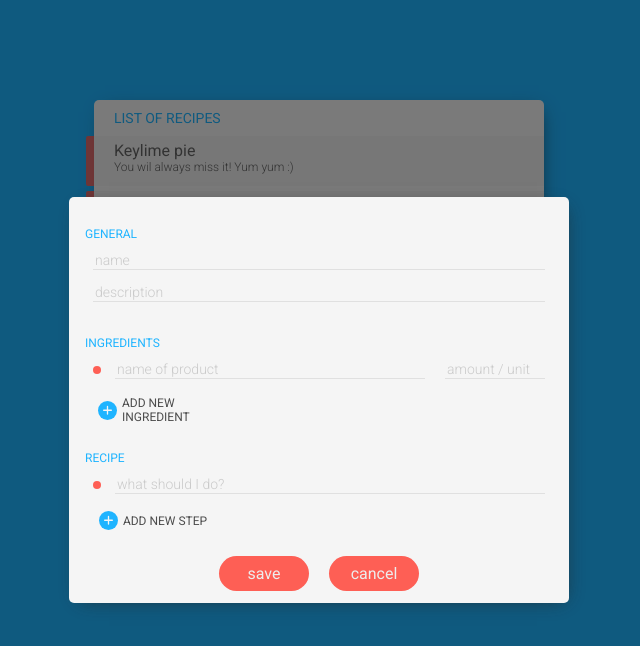
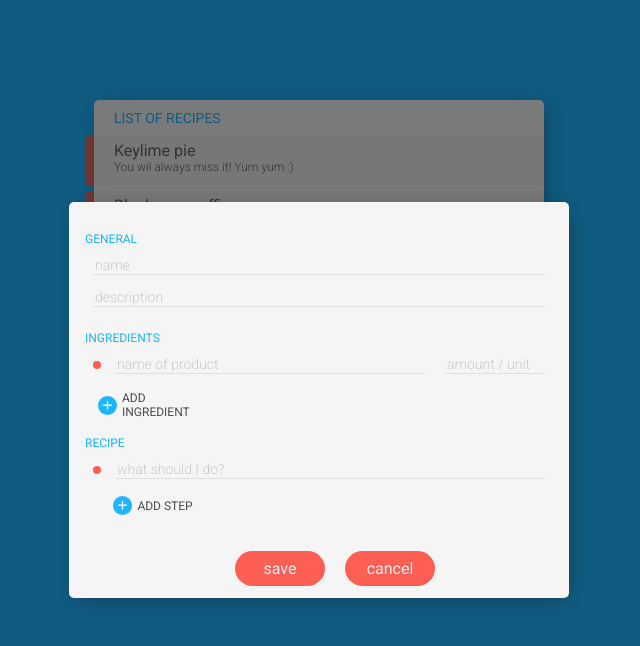
Before and after one commit to aanti/recipes-book, a React app: page / in a window 1280 px wide. Shown: the top 646 px of the page, without its empty margins (321-961 px from the left). Built offline with nearby package versions, Linux system fonts and the light colour scheme.

Commit message:
Addition on new recipes

```diff
--- a/src/components/Field/TextField/TextField.js
+++ b/src/components/Field/TextField/TextField.js
@@ -57,7 +57,7 @@ export const TextField = ({ name, ...rest }) => (
 )
 
 export const TextFieldArray = ({ name, ...rest }) => (
-  <FieldArray name={name} component={InputArray} itemName={name} {...rest}>
+  <FieldArray name={name} component={InputArray} {...rest}>
     {
       (field) => <TextField name={field} {...rest} />
     }
@@ -65,7 +65,7 @@ export const TextFieldArray = ({ name, ...rest }) => (
 )
 
 export const IngredientArray = ({ name, ...rest }) => (
-  <FieldArray name={name} component={InputArray} itemName={name} {...rest}>
+  <FieldArray name={name} component={InputArray} {...rest}>
     {
       (field) => (
         <div className={style.ingredient}>
@@ -78,7 +78,7 @@ export const IngredientArray = ({ name, ...rest }) => (
 )
 
 
-export const InputArray = ({ children, fields = [], meta, itemName, ...props }) => (
+export const InputArray = ({ children, fields = [], meta, newItemLabel, ...props }) => (
   <div>
     {
       fields.map((field, i) => (
@@ -89,6 +89,6 @@ export const InputArray = ({ children, fields = [], meta, itemName, ...props })
         </div>
       ))
     }
-    <AddButton label={`Add new ${itemName}`} size={9} width={110} onClick={() => fields.push()} />
+    <AddButton label={newItemLabel} size={9} width={110} onClick={() => fields.push()} />
   </div>
 )
--- /dev/null
+++ b/src/components/Section/Section.js
@@ -0,0 +1,14 @@
+import React from 'react'
+
+import style from './Section.scss'
+
+const Section = ({ title, children, titleColor }) => (
+  <section className={style.section}>
+    <span className={style.title} style={{ color: titleColor }}>{title}</span>
+    <div className={style.content}>
+      {children}
+    </div>
+  </section>
+)
+
+export default Section
--- /dev/null
+++ b/src/components/Section/Section.scss
@@ -0,0 +1,12 @@
+@import "../../theme/theme";
+.section {
+  .title {
+    color: $buttonColor;
+    font-size: 12px;
+    font-weight: 400;
+    text-transform: uppercase;
+  }
+  .content {
+    padding: 0.5em;
+  }
+}
--- a/src/mock/index.js
+++ b/src/mock/index.js
@@ -5,7 +5,7 @@ export const list = [
     id: uuid(),
     name: 'Keylime pie',
     description: 'You wil always miss it! Yum yum :)',
-    ingredients: [],
+    ingredients: [{ product: 'Flour', amount: '220g' }, { product: 'Keylime fruit', amount: '4 - 5' }],
     recipe: ['Make.', 'Eat.']
   },
   {
--- a/src/views/RecipeForm/RecipeForm.js
+++ b/src/views/RecipeForm/RecipeForm.js
@@ -3,29 +3,21 @@ import { reduxForm } from 'redux-form'
 
 import { TextInput, TextField, TextFieldArray, IngredientArray } from '../../components/Field/TextField/TextField'
 import { AddButton, BasicButton } from '../../components/Button'
+import Section from '../../components/Section/Section'
 
 import style from './RecipeForm.scss'
 
-const Section = ({ title, children }) => (
-  <section className={style.section}>
-    <span className={style.title}>{title}</span>
-    <div className={style.content}>
-      {children}
-    </div>
-  </section>
-)
-
 const RecipeForm = ({ handleSubmit, onCancel }) => (
-  <div>
+  <div className={style.container}>
     <Section title="General">
       <TextField name="name" placeholder="name" />
       <TextField name="description" placeholder="description" />
     </Section>
     <Section title="Ingredients">
-      <IngredientArray name="ingredient" />
+      <IngredientArray name="ingredient" newItemLabel="add ingredient" />
     </Section>
     <Section title="Recipe">
-      <TextFieldArray name="step" placeholder="what should I do?" />
+      <TextFieldArray name="recipe" newItemLabel="add step" placeholder="what should I do?" />
     </Section>
     <footer>
       <BasicButton label="save" onClick={handleSubmit} />
@@ -37,7 +29,7 @@ const RecipeForm = ({ handleSubmit, onCancel }) => (
 export default reduxForm({
   form: 'createNewRecipe',
   initialValues: {
-    step: [''],
+    recipe: [''],
     ingredient: [{ product: '', amount: '' }]
   }
 })(RecipeForm)
--- a/src/views/RecipeForm/RecipeForm.scss
+++ b/src/views/RecipeForm/RecipeForm.scss
@@ -1,16 +1,7 @@
 @import "../../theme/theme";
 
-.section {
-  padding: 10px 1em 0;
-  .title {
-    color: $buttonColor;
-    font-size: 12px;
-    font-weight: 400;
-    text-transform: uppercase;
-  }
-  .content {
-    padding: 0.5em;
-  }
+.container {
+  padding: 10px 1em;
 }
 
 .ingredient {
--- a/src/views/RecipeList/RecipeItem/RecipeItem.js
+++ b/src/views/RecipeList/RecipeItem/RecipeItem.js
@@ -1,11 +1,39 @@
 import React, { Component } from 'react'
+import classnames from 'classnames'
+
+import Section from '../../../components/Section/Section'
 
 import style from './RecipeItem.scss'
 
-const RecipeItem = ({ name, description, open, onClick }) => (
-  <div className={style.container} style={{ height: open ? 500 : 50 }} onClick={onClick}>
+const RecipeItem = ({ name, description, ingredients = [], recipe = [], open, onClick }) => (
+  <div className={classnames(style.container, open && style.expanded)} onClick={onClick}>
     <div className={style.name}>{name}</div>
     <div className={style.description}>{description}</div>
+    {
+      open && (
+        <div className={style.content}>
+          <Section title="ingredients" titleColor="#fff">
+            {
+              ingredients.map(({ product, amount }) => (
+                <div className={style.ingredient}>
+                  <span>{product}</span>
+                  <span>{amount}</span>
+                </div>
+              ))
+            }
+          </Section>
+          <Section title="recipe" titleColor="#fff">
+            {
+              recipe.map((step) => (
+                <div>
+                  <span>{step}</span>
+                </div>
+              ))
+            }
+          </Section>
+        </div>
+      )
+    }
   </div>
 )
 
--- a/src/views/RecipeList/RecipeItem/RecipeItem.scss
+++ b/src/views/RecipeList/RecipeItem/RecipeItem.scss
@@ -11,20 +11,36 @@
   height: 50px;
   cursor: pointer;
   border-left: 8px solid $accentColor;
-  transition: height 0.2s ease-out;
+  transition: height 0.4s ease-out;
+  color: $textColor;
 
   .name {
     font-size: 16px;
-    color: $textColor;
   }
   .description {
     font-size: 12px;
     font-weight: 300;
-    color: $textColor;
+  }
+
+  .content {
+    padding: 1em 0;
+    font-size: 14px;
   }
 
   &:hover {
     opacity: 1;
     background-color: #FE5F55;
   }
+
+  &.expanded {
+    height: 500px;
+    opacity: 1;
+    background-color: #FE5F55;
+  }
 }
+
+.ingredient {
+  font-size: 12px;
+  padding: 0.25em 0;
+  border-bottom: 1px solid lightgray;
+}
```
